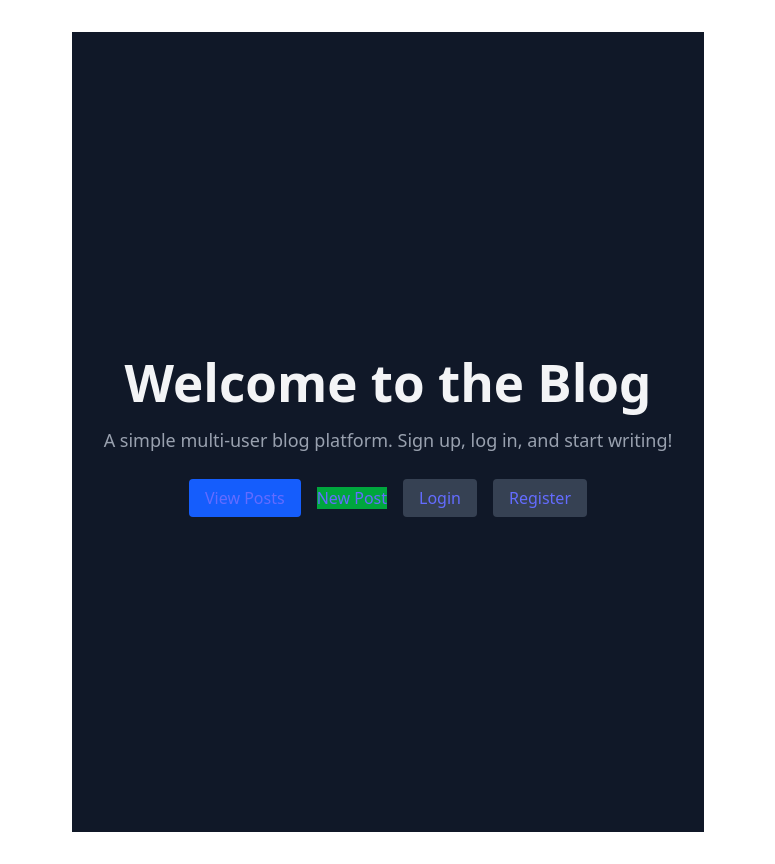
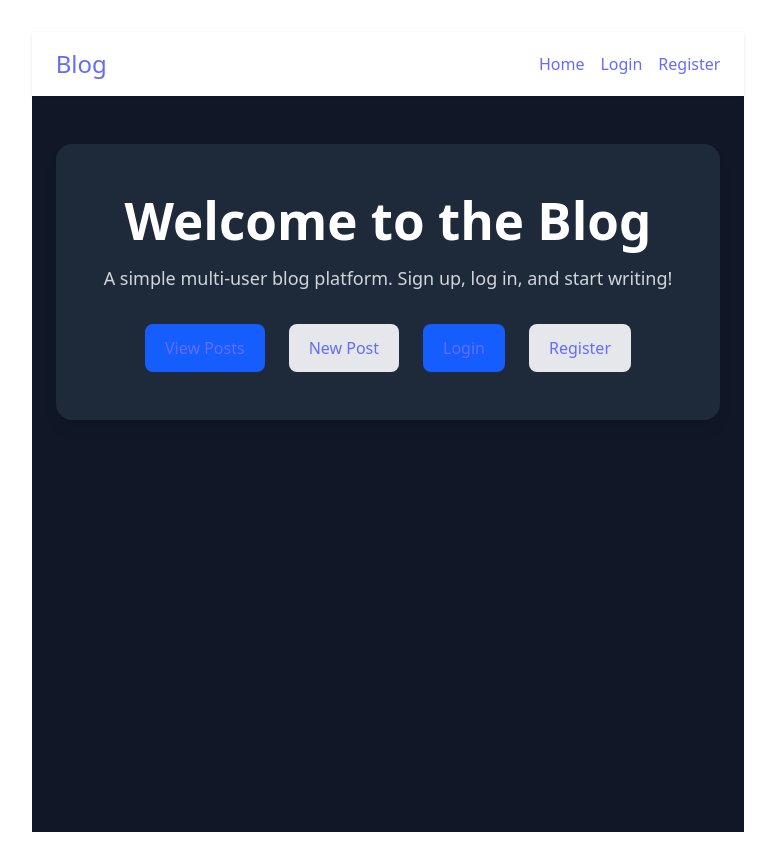
Before and after one commit to LeroiDev/multi-user-blog-platform, a React (Vite) app in the folder frontend/: page / in a window 1280 px wide. Shown: the whole page, without its empty margins (252-1027 px from the left). Built offline with nearby package versions, Linux system fonts and the light colour scheme.

Commit message:
add-custom-components-home-refine-page-shell-added

```diff
--- a/frontend/package.json
+++ b/frontend/package.json
@@ -15,6 +15,7 @@
     "@hookform/resolvers": "^5.1.1",
     "@tanstack/react-query": "^5.81.5",
     "axios": "^1.10.0",
+    "classnames": "^2.5.1",
     "react": "^19.1.0",
     "react-dom": "^19.1.0",
     "react-hook-form": "^7.59.0",
--- /dev/null
+++ b/frontend/src/components/Card.tsx
@@ -0,0 +1,13 @@
+import { type ReactNode } from "react";
+
+interface CardProps {
+  children: ReactNode;
+}
+
+export default function Card({ children }: CardProps) {
+  return (
+    <div className="border rounded-lg shadow-sm p-4 hover:shadow-md transition">
+      {children}
+    </div>
+  );
+}
--- /dev/null
+++ b/frontend/src/components/CustomButton.tsx
@@ -0,0 +1,48 @@
+// src/components/Button.tsx
+import React, { type ButtonHTMLAttributes } from "react";
+import { Link, type LinkProps } from "react-router-dom";
+import classNames from "classnames";
+
+const base =
+  "inline-flex items-center justify-center px-5 py-3 rounded-lg font-medium transition focus:outline-none focus:ring-2 focus:ring-offset-2";
+const variants = {
+  primary: "bg-blue-600 text-white hover:bg-blue-700 focus:ring-blue-500",
+  secondary:
+    "bg-gray-200 text-gray-800 hover:bg-gray-300 focus:ring-gray-400",
+} as const;
+type Variant = keyof typeof variants;
+
+// Plain button
+export interface ButtonProps
+  extends ButtonHTMLAttributes<HTMLButtonElement> {
+  variant?: Variant;
+}
+export function Button({
+  variant = "primary",
+  className,
+  ...rest
+}: ButtonProps) {
+  return (
+    <button
+      className={classNames(base, variants[variant], className)}
+      {...rest}
+    />
+  );
+}
+
+// Link as button
+export interface LinkButtonProps extends LinkProps {
+  variant?: Variant;
+}
+export function LinkButton({
+  variant = "primary",
+  className,
+  ...rest
+}: LinkButtonProps) {
+  return (
+    <Link
+      className={classNames(base, variants[variant], className)}
+      {...rest}
+    />
+  );
+}
--- /dev/null
+++ b/frontend/src/components/CustomFormField.tsx
@@ -0,0 +1,20 @@
+import { type ReactNode } from "react";
+
+interface FormFieldProps {
+  label: string;
+  htmlFor: string;
+  error?: string;
+  children: ReactNode;
+}
+
+export default function FormField({ label, htmlFor, error, children }: FormFieldProps) {
+  return (
+    <div className="mb-4">
+      <label htmlFor={htmlFor} className="block font-medium mb-1">
+        {label}
+      </label>
+      {children}
+      {error && <p className="text-red-600 mt-1">{error}</p>}
+    </div>
+  );
+}
--- /dev/null
+++ b/frontend/src/components/PageShell.tsx
@@ -0,0 +1,46 @@
+import { type PropsWithChildren } from "react";
+import { Link, useLocation } from "react-router-dom";
+
+export default function PageShell({ children }: PropsWithChildren) {
+  const { pathname } = useLocation();
+
+  return (
+    <div className="min-h-screen bg-gray-900 text-gray-100">
+      <header className="bg-white text-gray-800 shadow">
+        <nav className="max-w-4xl mx-auto px-6 py-4 flex justify-between items-center">
+          <Link to="/" className="text-2xl font-bold">
+            Blog
+          </Link>
+          <div className="space-x-4">
+            <Link
+              to="/"
+              className={`hover:text-blue-600 ${
+                pathname === "/" ? "text-blue-600 font-semibold" : ""
+              }`}
+            >
+              Home
+            </Link>
+            <Link
+              to="/login"
+              className={`hover:text-blue-600 ${
+                pathname === "/login" ? "text-blue-600 font-semibold" : ""
+              }`}
+            >
+              Login
+            </Link>
+            <Link
+              to="/register"
+              className={`hover:text-blue-600 ${
+                pathname === "/register" ? "text-blue-600 font-semibold" : ""
+              }`}
+            >
+              Register
+            </Link>
+          </div>
+        </nav>
+      </header>
+
+      <main className="max-w-4xl mx-auto px-6 py-12">{children}</main>
+    </div>
+  );
+}
--- a/frontend/src/pages/HomeScreen.tsx
+++ b/frontend/src/pages/HomeScreen.tsx
@@ -1,35 +1,31 @@
-import { Link } from "react-router-dom";
+import PageShell from "../components/PageShell";
+import { LinkButton } from "../components/CustomButton";
 
 export default function HomeScreen() {
   return (
-    <div className="min-h-screen bg-gray-900 text-gray-100 flex flex-col items-center justify-center p-8">
-      <h1 className="text-4xl font-bold mb-4">Welcome to the Blog</h1>
-      <p className="mb-8 text-lg text-gray-400">
+    <PageShell>
+      <div className="bg-gray-800 p-12 rounded-2xl shadow-lg">
+        <h1 className="text-5xl font-extrabold mb-4 text-white">
+          Welcome to the Blog
+        </h1>
+        <p className="mb-8 text-lg text-gray-300">
           A simple multi-user blog platform. Sign up, log in, and start writing!
         </p>
-      <div className="space-x-4">
-        <Link
-          to="/posts"
-          className="bg-blue-600 hover:bg-blue-700 text-white font-medium py-2 px-4 rounded"
-        >
+        <div className="flex flex-wrap justify-center gap-6">
+          <LinkButton to="/posts" variant="primary">
             View Posts
-        </Link>
-        <Link to="/posts/new" className="bg-green-600 …">
+          </LinkButton>
+          <LinkButton to="/posts/new" variant="secondary">
             New Post
-        </Link>
-        <Link
-          to="/login"
-          className="bg-gray-700 hover:bg-gray-600 text-white font-medium py-2 px-4 rounded"
-        >
+          </LinkButton>
+          <LinkButton to="/login" variant="primary">
             Login
-        </Link>
-        <Link
-          to="/register"
-          className="bg-gray-700 hover:bg-gray-600 text-white font-medium py-2 px-4 rounded"
-        >
+          </LinkButton>
+          <LinkButton to="/register" variant="secondary">
             Register
-        </Link>
+          </LinkButton>
         </div>
       </div>
+    </PageShell>
   );
 }
```
Also changed, not shown: 2 other files (tests, documents, lock files or other folders). Lines whose indentation alone changed are shown as unchanged.
